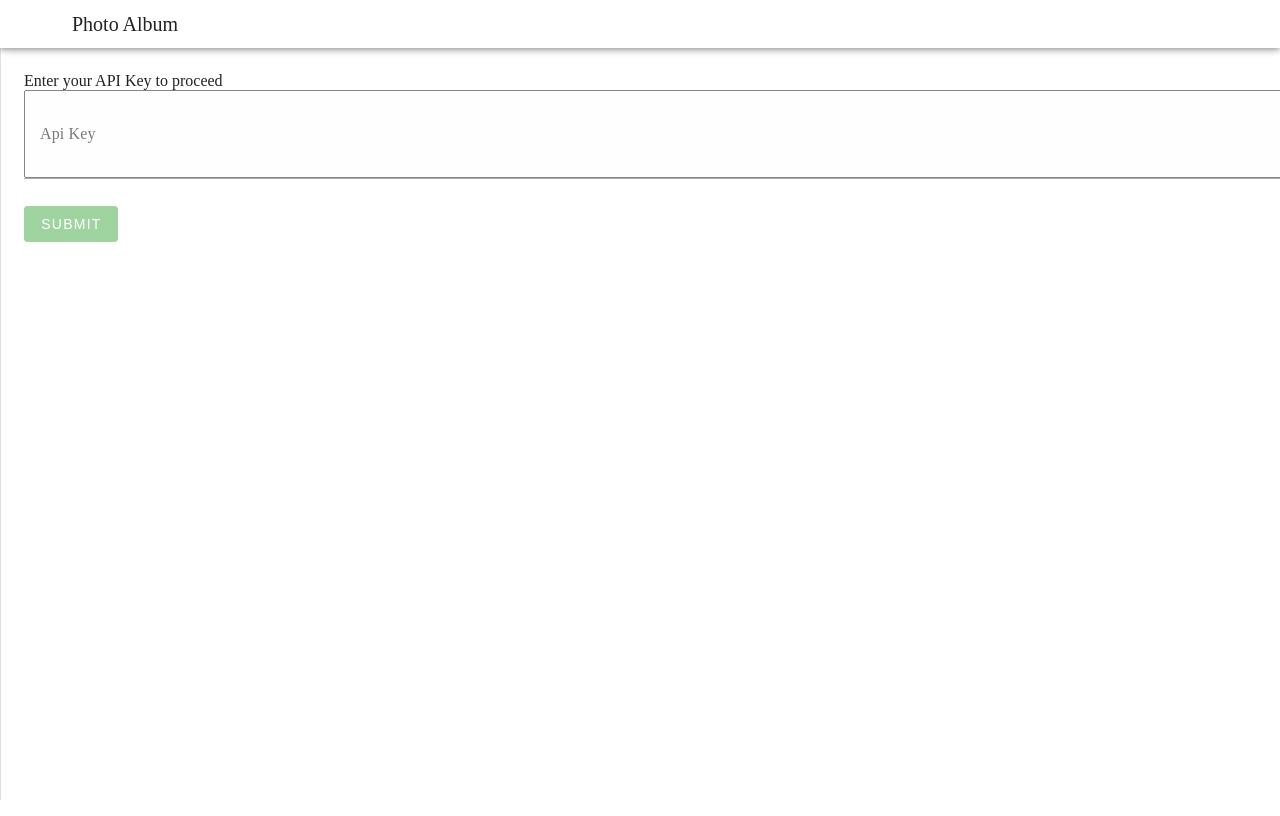
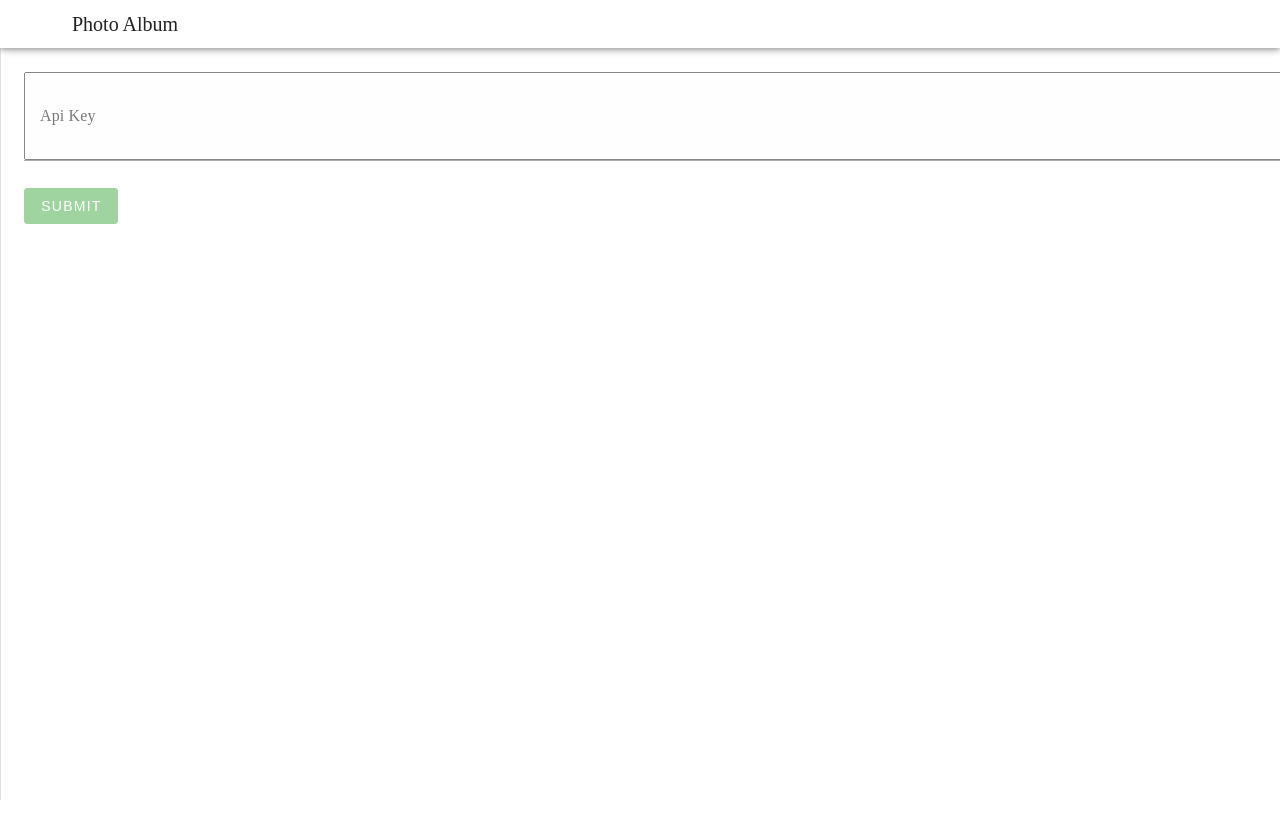
Before and after one commit to danmermel/photoalbumv2, a Nuxt app in the folder frontend2/: page /login in a window 1280 px wide. Shown: the top 816 px of the page. Built offline with nearby package versions, Linux system fonts and the light colour scheme.

Commit message:
In this iteration we simplified the login/logout process by centralising the functions and state in a composable useAuth
Signed-off-by: Daniel Mermelstein <danmermel@gmail.com>

```diff
--- a/frontend2/app/composables/states.ts
+++ b/frontend2/app/composables/states.ts
@@ -1,2 +1 @@
 export const useAlert = () => useState<object>('alert', () => { return {} })
-export const useAuth = () => useState<object>('auth', () => { return { authenticated: false, apiKey: '' } })
--- /dev/null
+++ b/frontend2/app/composables/useAuth.js
@@ -0,0 +1,42 @@
+
+const AUTH_LOCAL_STORAGE_KEY = 'albumapikey'
+
+export default function () {
+  // the authentication state
+  // authenticated - true if you are logged in
+  // apiKey - the saved API key for logged in users
+  const auth = useState('auth', () => { return { authenticated: false, apiKey: '' } })
+
+  function loadFromLocalStorage() {
+    const v = localStorage.getItem(AUTH_LOCAL_STORAGE_KEY)
+    if (v) {
+      auth.value = {
+        authenticated: true,
+        apiKey: v
+      }
+    }
+  }
+
+  async function login(apiKey) {
+    // log the user in
+    auth.value.authenticated = true
+    auth.value.apiKey = apiKey
+    localStorage.setItem(AUTH_LOCAL_STORAGE_KEY, apiKey)
+    await navigateTo('/')
+  }
+
+  async function logout() {
+    // log the user out
+    auth.value.authenticated = false
+    auth.value.apiKey = ''
+    localStorage.removeItem(AUTH_LOCAL_STORAGE_KEY)
+    await navigateTo('/login')
+  }
+
+  function isLoggedIn() {
+    return auth.value && auth.value.authenticated && auth.value.apiKey
+  }
+
+  // return auth object and functions to log in and out
+  return { auth, login, logout, isLoggedIn, loadFromLocalStorage }
+}
--- a/frontend2/app/pages/login.vue
+++ b/frontend2/app/pages/login.vue
@@ -1,35 +1,14 @@
+<script setup>
+  // composables
+  const { login } = useAuth()
 
+  // local page items
+  const apiKey = ref('')
 
-<script setup>
-//first see if there is an API key for adding
-const auth = useAuth();
-
-if (auth.value.authenticated) {
-  console.log("already authenticated");
-  await navigateTo("/");
-}
-
-const apiKey = ref("");
-
-// methods
-const saveKey = async () => {
-  //console.log('saving', apiKey.value)
-  auth.value.authenticated = true;
-  auth.value.apiKey = apiKey.value;
-  localStorage.setItem("albumapikey", apiKey.value);
-  await navigateTo("/");
-};
 </script>
-
-
 <template>
-  <div>
-    <div>Enter your API Key to proceed</div>
-    <v-form ref="form">
-      <v-text-field v-model="apiKey" label="Api Key"></v-text-field>
-      <v-btn :disabled="!apiKey" color="success" @click="saveKey">
-        Submit
-      </v-btn>
-    </v-form>
-  </div>
+  <v-form>
+    <v-text-field v-model="apiKey" label="Api Key" required></v-text-field>
+    <v-btn :disabled="!apiKey" color="success" @click="login(apiKey)">Submit</v-btn>
+  </v-form>
 </template>
--- a/frontend2/app/pages/logout.vue
+++ b/frontend2/app/pages/logout.vue
@@ -1,7 +1,7 @@
 <script setup>
   // composables
-  const auth = useAuth()
-  auth.value.authenticated = false
-  localStorage.removeItem("albumapikey")
-  await navigateTo('/login')
+  const { logout } = useAuth()
+
+  // log out
+  await logout()
 </script>
```
Also changed, not shown: frontend2/app/middleware/auth.global.js (+12 -17 lines).
